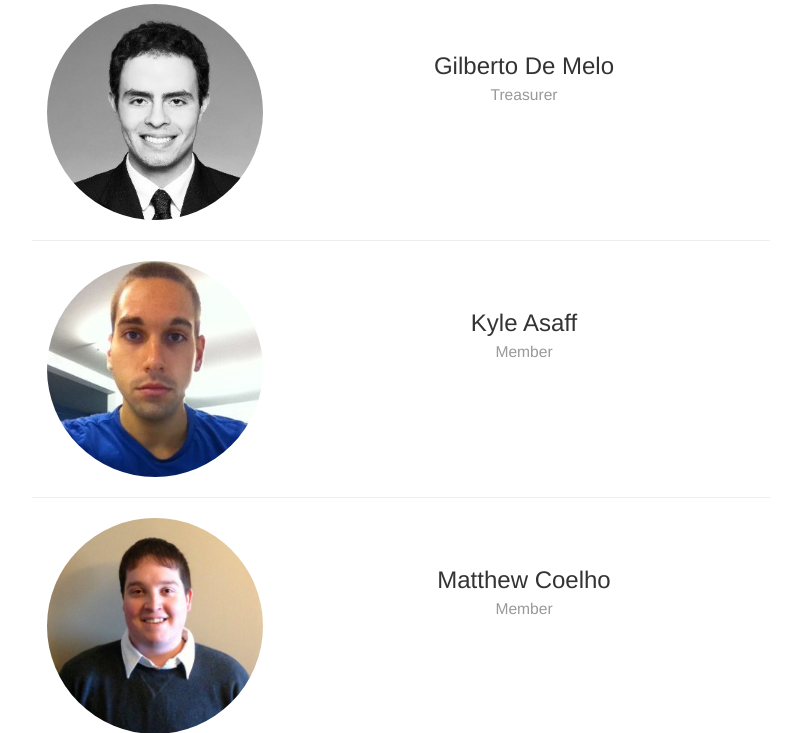
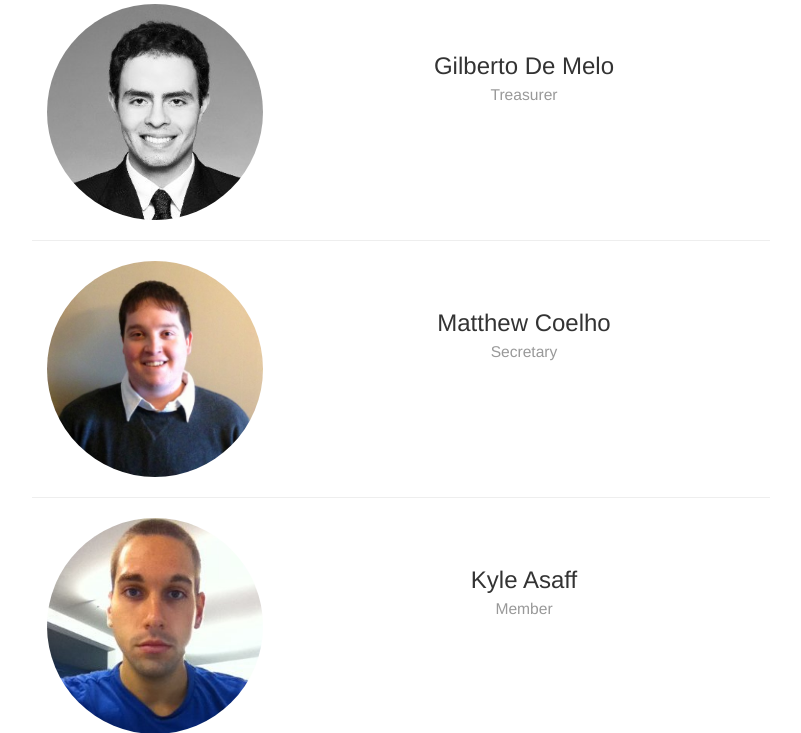
Before and after one commit to webberwwb/wds, a PHP site: page /members in a window 1280 px wide. Shown: the part 690-1423 px from the top of the page, without its empty margins (239-1040 px from the left). Run offline with PHP 8.4, Linux system fonts and the light colour scheme.

Commit message:
added my title

```diff
--- a/members.php
+++ b/members.php
@@ -4,8 +4,8 @@ $members_array = array(
 	array("name" => "Andrey Kulakevich", "position" => "President", "img" => "andrey.jpg"),
 	array("name" => "Tyler Pachal", "position" => "Vice-President", "img" => "tyler.jpg"),
 	array("name" => "Gilberto De Melo", "position" => "Treasurer", "img" => "gilberto.jpg"),
+	array("name" => "Matthew Coelho", "position" => "Secretary", "img" => "coelho.jpg"),
 	array("name" => "Kyle Asaff", "position" => "Member", "img" => "kyle.jpg"),
-	array("name" => "Matthew Coelho", "position" => "Member", "img" => "coelho.jpg"),
 	array("name" => "Terry Lin", "position" => "Member", "img" => "terry.jpg"),
 	array("name" => "Brenden Krochko", "position" => "Member", "img" => "brenden.jpg")
 );
```
